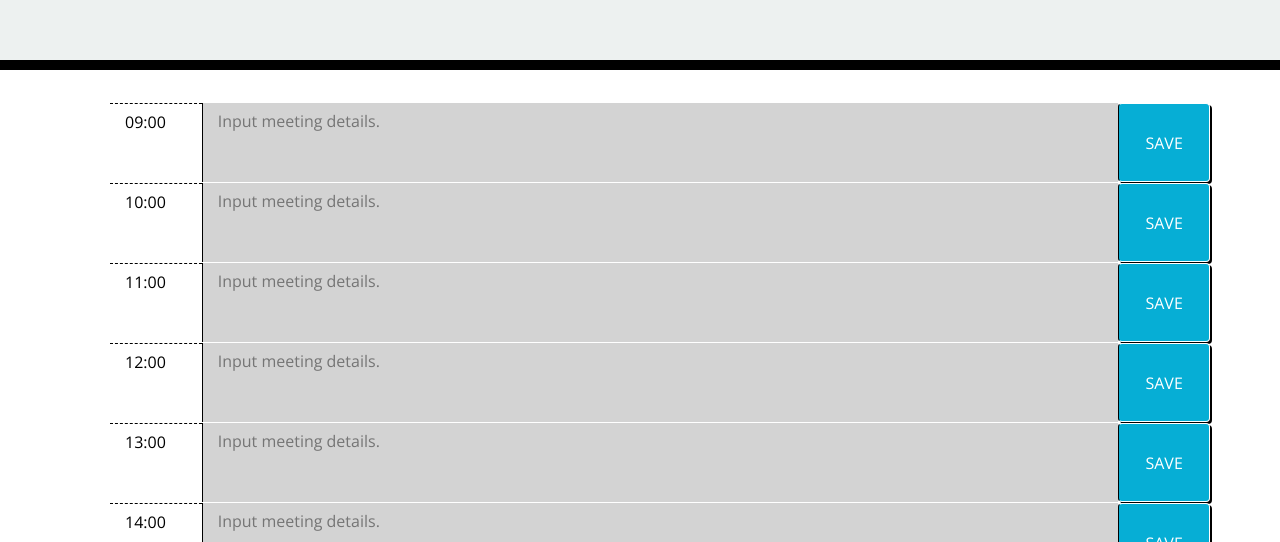
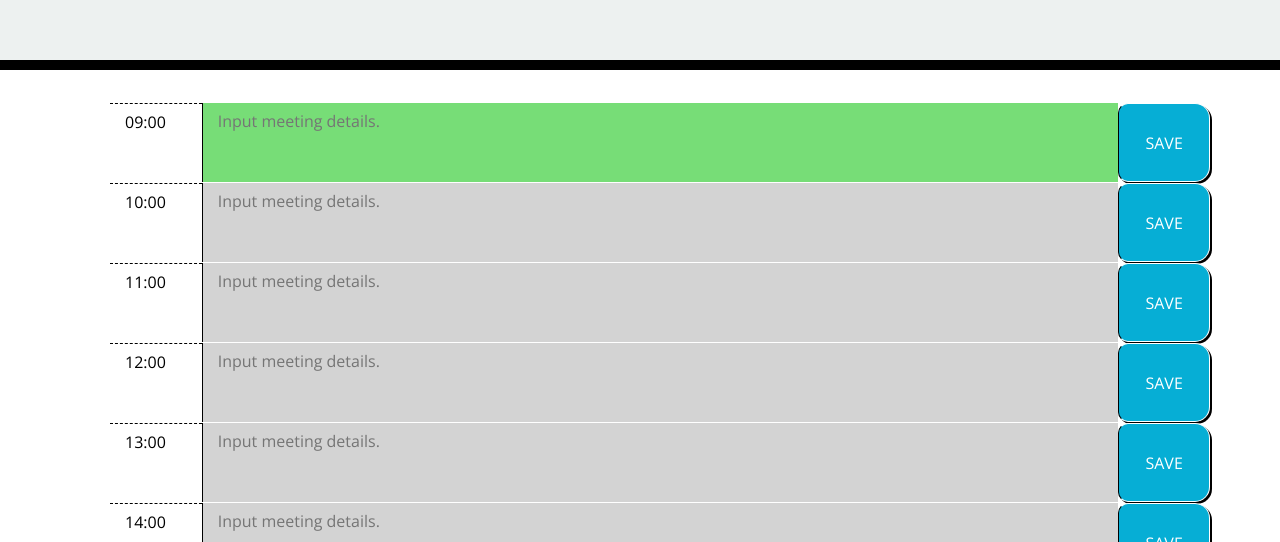
Before and after one commit to FryGit87/Palm_Pilot_v2, a plain HTML site: page index.html in a window 1280 px wide. Shown: the part 258-800 px from the top of the page. Drawn offline with nearby package versions, Linux system fonts and the light colour scheme.

Commit message:
read me content added, small syntax corrections made

```diff
--- a/index.html
+++ b/index.html
@@ -29,7 +29,7 @@
 
       <li class="row row-hours" data-hour="0">
         <div class="hour hour-individual-1 col-1">09:00</div>
-        <textarea name="" id="09" class="appoint appointment1 col-10"
+        <textarea name="" id="9" class="appoint appointment1 col-10"
           placeholder="Input meeting details.">Free</textarea>
         <button id="save-btn" class="saveBtn col-1 btn">SAVE</button>
       </li>
@@ -94,7 +94,7 @@
 
   <script src="https://cdnjs.cloudflare.com/ajax/libs/jquery/3.2.1/jquery.min.js"></script>
   <script src="https://cdnjs.cloudflare.com/ajax/libs/moment.js/2.24.0/moment.min.js"></script>
-  <script src="/app.js"></script>
+  <script src="./js/app.js"></script>
 </body>
 
 </html>
--- a/style.css
+++ b/style.css
@@ -31,7 +31,7 @@ textarea {
 }
 
 .btn, .appointment{
-  /* border-radius: 10px; */
+  border-radius: 10px;
   border: 1px solid;
 }
 
@@ -95,8 +95,8 @@ textarea {
 
 .saveBtn {
   border-left: 1px solid black;
-  /* border-top-right-radius: 15px; */
-  /* border-bottom-right-radius: 15px; */
+  border-top-right-radius: 15px;
+  border-bottom-right-radius: 15px;
   background-color: #06aed5;
   color: white;
 }
```
Also changed, not shown: img/Current.png (added), img/Future.png (added), img/Moment.png (added), img/Past.png (added), js/app.js (renamed from app.js), 1 other file.
